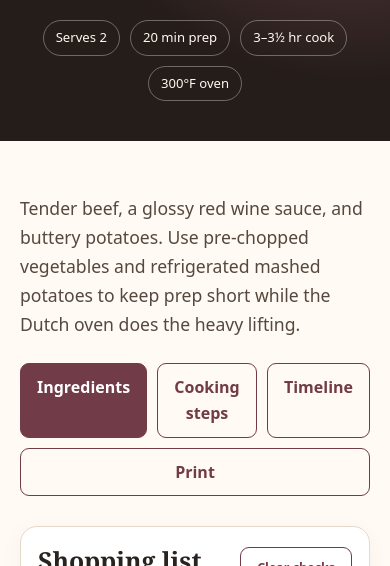
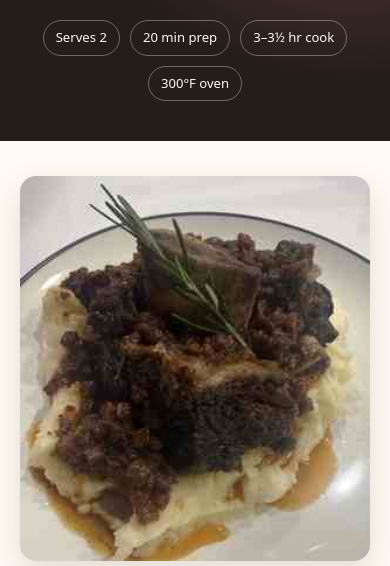
Before and after one commit to chuckdfoster/chuckfiles, a plain HTML site: page red-wine-braised-short-ribs.html in a window 390 px wide. Shown: the part 264-830 px from the top of the page. Drawn offline with Linux system fonts and the light colour scheme.

Commit message:
Add finished dinner photo to mobile recipe page

```diff
--- a/red-wine-braised-short-ribs.html
+++ b/red-wine-braised-short-ribs.html
@@ -14,6 +14,7 @@ main{max-width:850px;padding:35px 20px 80px;margin:auto}.intro{font-size:1.1rem;
 .steps{list-style:none;counter-reset:recipe;padding:0;margin:0}.steps li{counter-increment:recipe;display:grid;grid-template-columns:38px 1fr;gap:12px;padding:17px 0;border-bottom:1px solid var(--line)}.steps li::before{content:counter(recipe);display:grid;place-items:center;width:34px;height:34px;background:var(--cream);color:var(--wine);border-radius:50%;font-weight:750}.steps strong{display:block;font-size:1.02rem;margin-bottom:3px}.steps p{margin:0}.note{background:#f6eee6;border-left:4px solid var(--wine);padding:16px 18px;border-radius:0 9px 9px 0}.timeline{display:grid;grid-template-columns:70px 1fr;gap:12px;padding:10px 0;border-bottom:1px solid var(--line)}.timeline time{font-weight:700;color:var(--wine)}.timeline div{color:#51453c}.footer{text-align:center;color:var(--muted);font-size:.85rem;margin-top:36px}.section-head{display:flex;justify-content:space-between;gap:12px;align-items:center}.small{font-size:.78rem}.wine{font-size:1.03rem}
 @media(max-width:540px){.hero{padding:45px 20px 40px}.card{padding:19px 17px;margin:18px 0}.actions .btn{flex:1;text-align:center}.steps li{gap:7px;grid-template-columns:35px 1fr}}
 @media print{.hero{background:white;color:black;padding:16px}.hero p,.eyebrow{color:black}.actions{display:none}.card{break-inside:avoid;box-shadow:none}body{font-size:12px}main{padding:0 15px}.ingredient{padding:3px 0}}
+.food-photo{max-width:420px;margin:0 auto 26px;text-align:center}.food-photo img{display:block;width:100%;height:auto;border-radius:16px;box-shadow:0 12px 32px #33200c22}.food-photo figcaption{font-size:.82rem;color:var(--muted);margin-top:8px}
 </style>
 </head>
 <body>
@@ -24,6 +25,7 @@ main{max-width:850px;padding:35px 20px 80px;margin:auto}.intro{font-size:1.1rem;
 <div class="stats"><span>Serves 2</span><span>20 min prep</span><span>3–3½ hr cook</span><span>300°F oven</span></div>
 </header>
 <main>
+<figure class="food-photo"><img src="images/red-wine-short-ribs-plated.jpg" alt="Homemade red wine braised short ribs plated over creamy mashed potatoes with rosemary" width="300" height="330" fetchpriority="high"><figcaption>The finished dish, made at home.</figcaption></figure>
 <p class="intro">Tender beef, a glossy red wine sauce, and buttery potatoes. Use pre-chopped vegetables and refrigerated mashed potatoes to keep prep short while the Dutch oven does the heavy lifting.</p>
 <nav class="actions" aria-label="Recipe shortcuts"><a href="#ingredients" class="btn primary">Ingredients</a><a href="#method" class="btn">Cooking steps</a><a href="#timeline" class="btn">Timeline</a><button class="btn" onclick="window.print()">Print</button></nav>
 <section id="ingredients" class="card">
```
Also changed, not shown: images/red-wine-short-ribs-plated.jpg (added).
